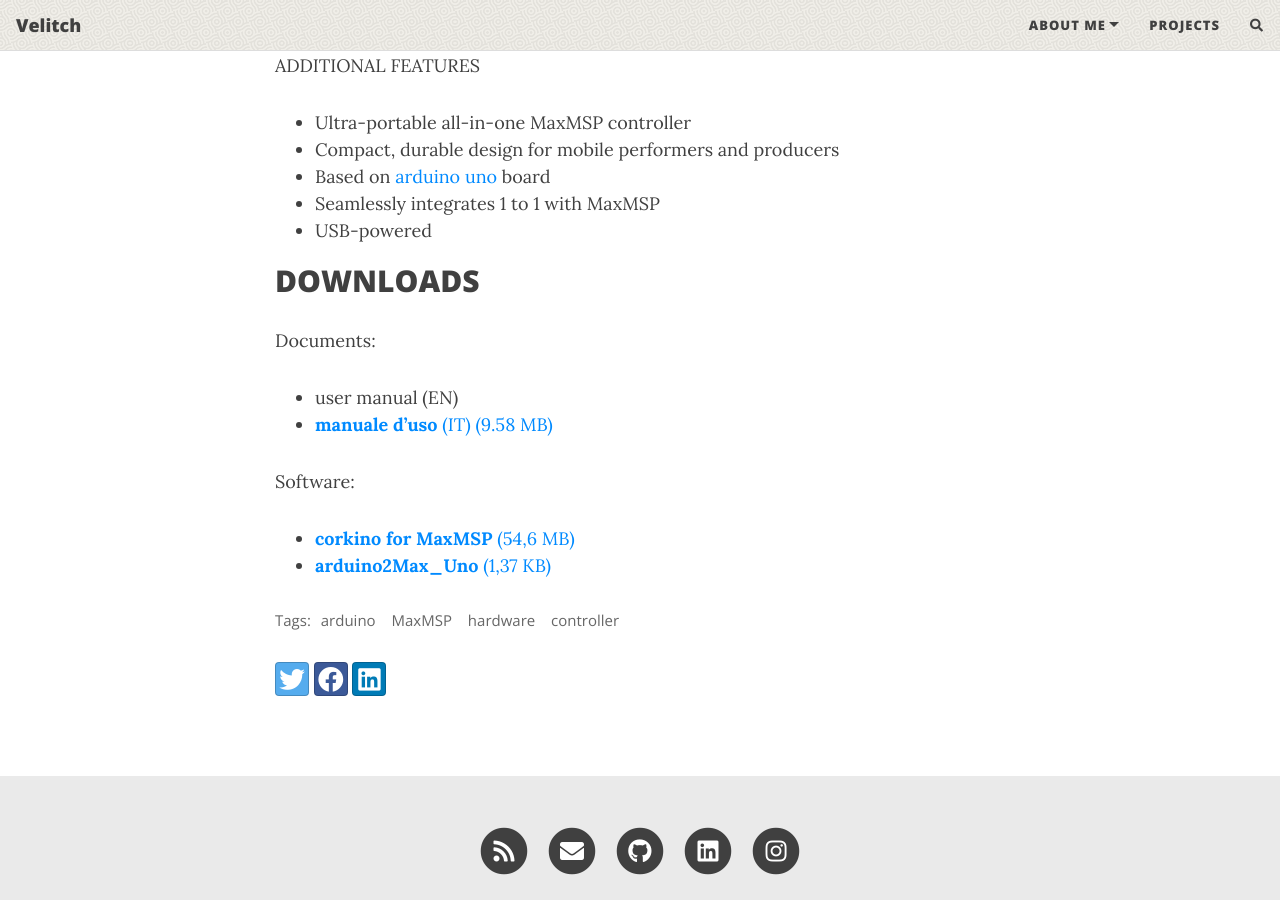
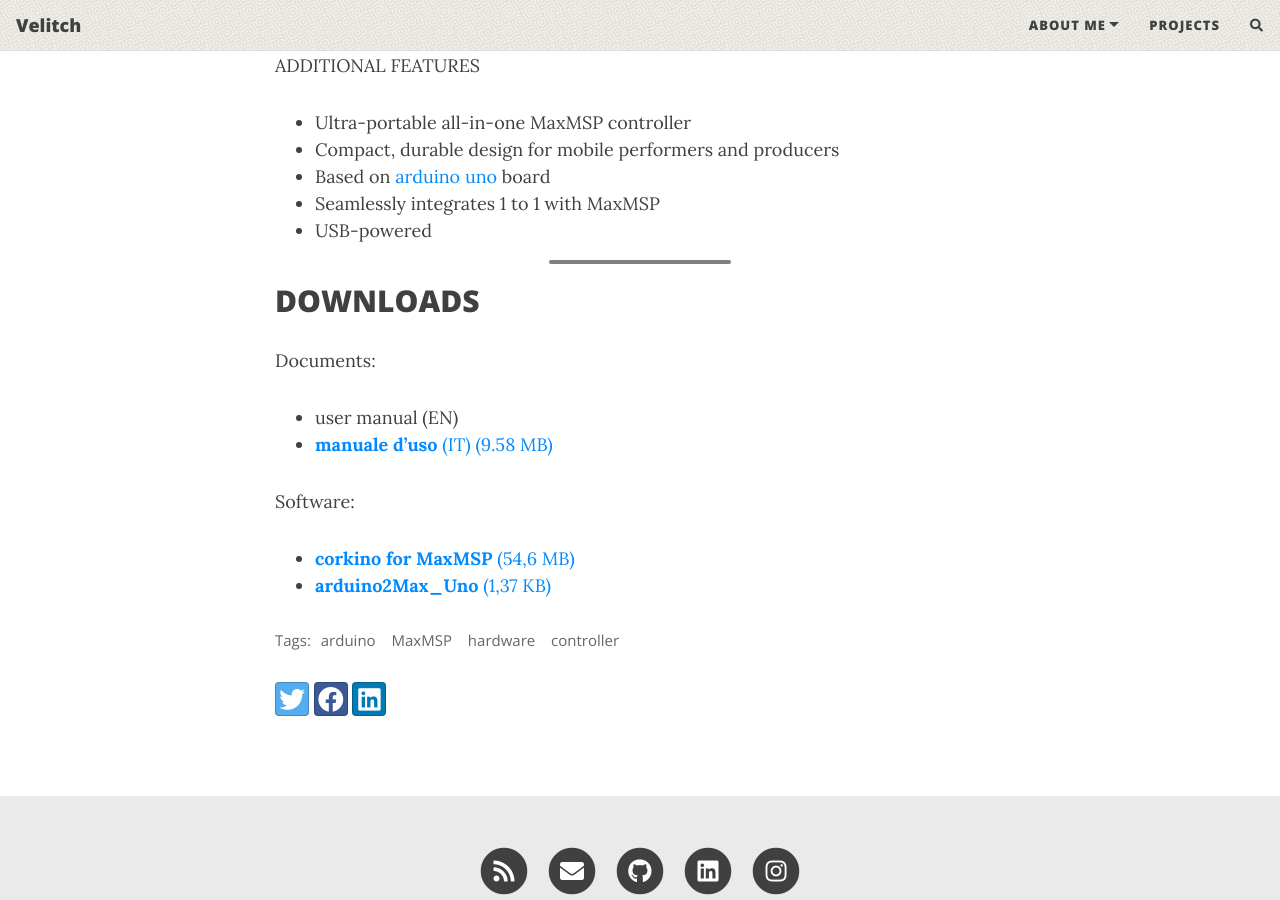
Before and after one commit to Velitch/velitch, a Jekyll site: the page built from _posts/2021-10-13-corkino.md, in a window 1280 px wide and 900 px high, scrolled down 2146 px. Built offline with Jekyll 4.4.1, drawn with Linux system fonts in a browser that asks for light colours; nearby versions of some CDN libraries; comment, search, counter and statistics services are not loaded.

```diff
--- a/_posts/2021-10-13-corkino.md
+++ b/_posts/2021-10-13-corkino.md
@@ -43,6 +43,7 @@ ADDITIONAL FEATURES
 - Seamlessly integrates 1 to 1 with MaxMSP
 - USB-powered
 
+______________
 
 ## DOWNLOADS
 
```
